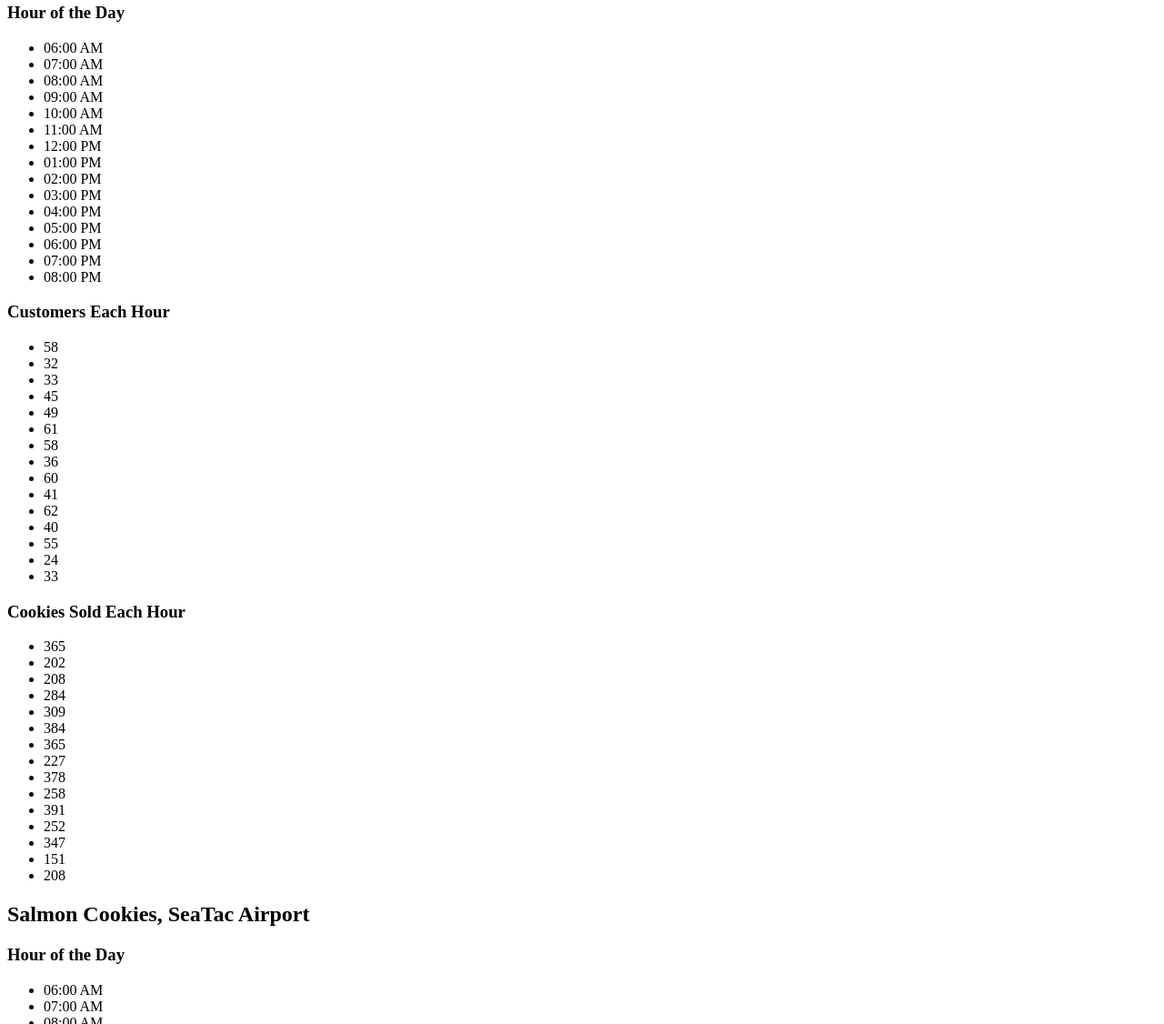
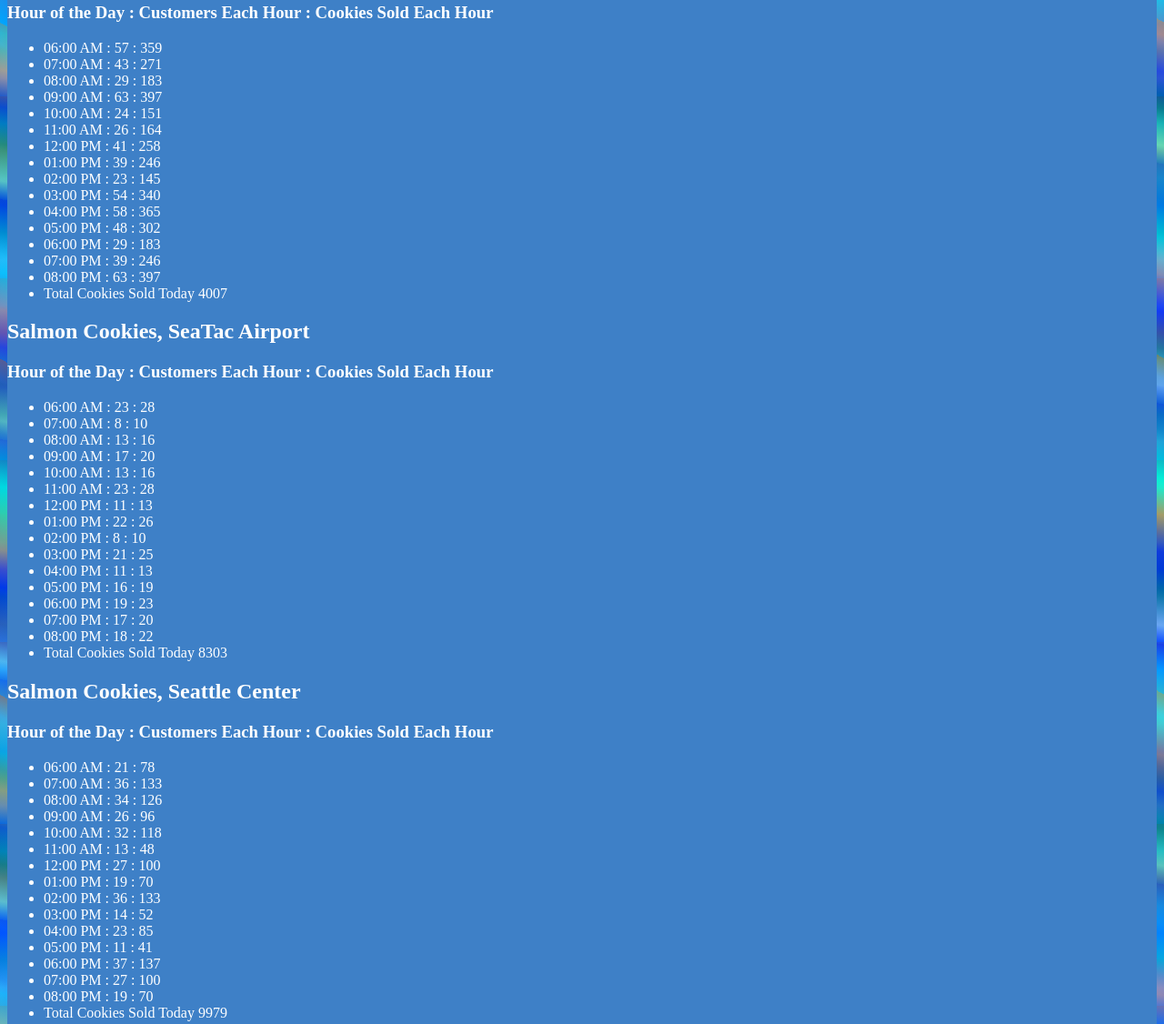
Before and after one commit to codefellows-code-201/cookie_stand, a plain HTML site: page sales.html in a window 1280 px wide. Shown: the part 124-1250 px from the top of the page at 91% size. Drawn offline with Linux system fonts and the light colour scheme.

Commit message:
finished lab 6 ordered lists and DOM

```diff
--- a/app.js
+++ b/app.js
@@ -8,10 +8,7 @@
 //Object Literal - Store #1
 var firstAndPike = {
   name: 'Salmon Cookies, First & Pike',
-  customerHeader: 'Customers Each Hour',
-  cookieHeader: 'Cookies Sold Each Hour',
-  timeHeader: 'Hour of the Day',
-  cookieTotalDescription: 'Total:',
+  header: 'Hour of the Day : Customers Each Hour : Cookies Sold Each Hour',
   min: 23,
   max: 65,
   averageCookiesSoldPerCustomer: 6.3,
@@ -40,72 +37,41 @@
   this.totalCookiesPerDay.push(totalCookies);
 };
 
-firstAndPike.renderTime = function(){
-  var storesContainer0 = document.getElementById('stores');
+//Render to the DOM
+firstAndPike.renderTimeCustomersCookiesSum = function(){
+  var storesContainer = document.getElementById('stores');
   var storeNameEl = document.createElement('h2');
   storeNameEl.textContent = this.name;
-  storesContainer0.appendChild(storeNameEl);
-  var listNameEl0 = document.createElement('h3');
-  listNameEl0.textContent = this.timeHeader;
-  storesContainer0.appendChild(listNameEl0);
+  storesContainer.appendChild(storeNameEl);
+  var timeListNameEl = document.createElement('h3');
+  timeListNameEl.textContent = this.header;
+  storesContainer.appendChild(timeListNameEl);
 
-  var unorderedListElement0 = document.createElement('ul');
+  var unorderedListElements = document.createElement('ul');
+  this.calculateAvgCustomersPerHour();
+  this.calculateCookiesPurchasedPerHour();
+  this.sumCookiesSoldPerDay();
+
   for(var i =0 ; i < hoursOpen.length ; i++){
-    var listItemEl0 = document.createElement('li');
-    listItemEl0.textContent = hoursOpen[i];
-    unorderedListElement0.appendChild(listItemEl0);
+    var listItemEl = document.createElement('li');
+    listItemEl.textContent = ((hoursOpen[i]) + ' : ' + (this.randomCustomersPerHour[i]) + ' : ' + (this.cookiesSoldEachHour[i]));
+    unorderedListElements.appendChild(listItemEl);
   }
-  storesContainer0.appendChild(unorderedListElement0);
+  var listItemEl2 = document.createElement('li');
+  listItemEl2.textContent = 'Total Cookies Sold Today ' + this.totalCookiesPerDay[0];
+  unorderedListElements.appendChild(listItemEl2);
+  storesContainer.appendChild(unorderedListElements);
 };
 
-firstAndPike.renderCustomers = function(){
-  this.calculateAvgCustomersPerHour();
-  var storesContainer = document.getElementById('stores');
-  var listNameEl = document.createElement('h3');
-  listNameEl.textContent = this.customerHeader;
-  storesContainer.appendChild(listNameEl);
-
-  var unorderedListElement = document.createElement('ul');
-  for(var i =0 ; i < this.randomCustomersPerHour.length ; i++){
-    var listItemEl = document.createElement('li');
-    listItemEl.textContent = this.randomCustomersPerHour[i];
-    unorderedListElement.appendChild(listItemEl);
-  }
-  storesContainer.appendChild(unorderedListElement);
-};
-
-firstAndPike.renderCookies = function(){
-  this.calculateCookiesPurchasedPerHour();
-  var storesContainer2 = document.getElementById('stores');
-  var listNameEl2 = document.createElement('h3');
-  listNameEl2.textContent = this.cookieHeader;
-  storesContainer2.appendChild(listNameEl2);
-
-  var unorderedListElement2 = document.createElement('ul');
-  for(var i =0 ; i < this.cookiesSoldEachHour.length ; i++){
-    var listItemEl2 = document.createElement('li');
-    listItemEl2.textContent = this.cookiesSoldEachHour[i];
-    unorderedListElement2.appendChild(listItemEl2);
-  }
-  storesContainer2.appendChild(unorderedListElement2);
-};
-
-
+firstAndPike.renderTimeCustomersCookiesSum();
 firstAndPike.sumCookiesSoldPerDay();
-firstAndPike.renderTime();
-firstAndPike.renderCustomers();
-firstAndPike.renderCookies();
-
 console.log(firstAndPike);
 
 
-// //Object Literal - Store #2
+//Object Literal - Store #2
 var seaTacAirport = {
   name: 'Salmon Cookies, SeaTac Airport',
-  customerHeader: 'Customers Each Hour',
-  cookieHeader: 'Cookies Sold Each Hour',
-  timeHeader: 'Hour of the Day',
-  cookieTotalDescription: 'Total:',
+  header: 'Hour of the Day : Customers Each Hour : Cookies Sold Each Hour',
   min: 3,
   max: 24,
   averageCookiesSoldPerCustomer: 1.2,
@@ -134,69 +100,39 @@
   this.totalCookiesPerDay.push(totalCookies);
 };
 
-seaTacAirport.renderTime = function(){
-  var storesContainer0 = document.getElementById('stores');
+seaTacAirport.renderTimeCustomersCookiesSum = function(){
+  var storesContainer = document.getElementById('stores');
   var storeNameEl = document.createElement('h2');
   storeNameEl.textContent = this.name;
-  storesContainer0.appendChild(storeNameEl);
-  var listNameEl0 = document.createElement('h3');
-  listNameEl0.textContent = this.timeHeader;
-  storesContainer0.appendChild(listNameEl0);
+  storesContainer.appendChild(storeNameEl);
+  var timeListNameEl = document.createElement('h3');
+  timeListNameEl.textContent = this.header;
+  storesContainer.appendChild(timeListNameEl);
 
-  var unorderedListElement0 = document.createElement('ul');
+  var unorderedListElements = document.createElement('ul');
+  this.calculateAvgCustomersPerHour();
+  this.calculateCookiesPurchasedPerHour();
+  this.sumCookiesSoldPerDay();
+
   for(var i =0 ; i < hoursOpen.length ; i++){
-    var listItemEl0 = document.createElement('li');
-    listItemEl0.textContent = hoursOpen[i];
-    unorderedListElement0.appendChild(listItemEl0);
+    var listItemEl = document.createElement('li');
+    listItemEl.textContent = ((hoursOpen[i]) + ' : ' + (this.randomCustomersPerHour[i]) + ' : ' + (this.cookiesSoldEachHour[i]));
+    unorderedListElements.appendChild(listItemEl);
   }
-  storesContainer0.appendChild(unorderedListElement0);
+  var listItemEl2 = document.createElement('li');
+  listItemEl2.textContent = 'Total Cookies Sold Today ' + this.totalCookiesPerDay[0];
+  unorderedListElements.appendChild(listItemEl2);
+  storesContainer.appendChild(unorderedListElements);
 };
 
-seaTacAirport.renderCustomers = function(){
-  this.calculateAvgCustomersPerHour();
-  var storesContainer = document.getElementById('stores');
-  var listNameEl = document.createElement('h3');
-  listNameEl.textContent = this.customerHeader;
-  storesContainer.appendChild(listNameEl);
-
-  var unorderedListElement = document.createElement('ul');
-  for(var i =0 ; i < this.randomCustomersPerHour.length ; i++){
-    var listItemEl = document.createElement('li');
-    listItemEl.textContent = this.randomCustomersPerHour[i];
-    unorderedListElement.appendChild(listItemEl);
-  }
-  storesContainer.appendChild(unorderedListElement);
-};
-
-seaTacAirport.renderCookies = function(){
-  this.calculateCookiesPurchasedPerHour();
-  var storesContainer2 = document.getElementById('stores');
-  var listNameEl2 = document.createElement('h3');
-  listNameEl2.textContent = this.cookieHeader;
-  storesContainer2.appendChild(listNameEl2);
-
-  var unorderedListElement2 = document.createElement('ul');
-  for(var i =0 ; i < this.cookiesSoldEachHour.length ; i++){
-    var listItemEl2 = document.createElement('li');
-    listItemEl2.textContent = this.cookiesSoldEachHour[i];
-    unorderedListElement2.appendChild(listItemEl2);
-  }
-  storesContainer2.appendChild(unorderedListElement2);
-};
-
+seaTacAirport.renderTimeCustomersCookiesSum();
 seaTacAirport.sumCookiesSoldPerDay();
-seaTacAirport.renderTime();
-seaTacAirport.renderCustomers();
-seaTacAirport.renderCookies();
 console.log(seaTacAirport);
 
-//Object Literal - Store #3
+// //Object Literal - Store #3
 var seattleCenter = {
   name: 'Salmon Cookies, Seattle Center',
-  customerHeader: 'Customers Each Hour',
-  cookieHeader: 'Cookies Sold Each Hour',
-  timeHeader: 'Hour of the Day',
-  cookieTotalDescription: 'Total:',
+  header: 'Hour of the Day : Customers Each Hour : Cookies Sold Each Hour',
   min: 11,
   max: 38,
   averageCookiesSoldPerCustomer: 3.7,
@@ -225,70 +161,39 @@
   this.totalCookiesPerDay.push(totalCookies);
 };
 
-seattleCenter.renderTime = function(){
-  var storesContainer0 = document.getElementById('stores');
+seattleCenter.renderTimeCustomersCookiesSum = function(){
+  var storesContainer = document.getElementById('stores');
   var storeNameEl = document.createElement('h2');
   storeNameEl.textContent = this.name;
-  storesContainer0.appendChild(storeNameEl);
-  var listNameEl0 = document.createElement('h3');
-  listNameEl0.textContent = this.timeHeader;
-  storesContainer0.appendChild(listNameEl0);
+  storesContainer.appendChild(storeNameEl);
+  var timeListNameEl = document.createElement('h3');
+  timeListNameEl.textContent = this.header;
+  storesContainer.appendChild(timeListNameEl);
 
-  var unorderedListElement0 = document.createElement('ul');
+  var unorderedListElements = document.createElement('ul');
+  this.calculateAvgCustomersPerHour();
+  this.calculateCookiesPurchasedPerHour();
+  this.sumCookiesSoldPerDay();
+
   for(var i =0 ; i < hoursOpen.length ; i++){
-    var listItemEl0 = document.createElement('li');
-    listItemEl0.textContent = hoursOpen[i];
-    unorderedListElement0.appendChild(listItemEl0);
+    var listItemEl = document.createElement('li');
+    listItemEl.textContent = ((hoursOpen[i]) + ' : ' + (this.randomCustomersPerHour[i]) + ' : ' + (this.cookiesSoldEachHour[i]));
+    unorderedListElements.appendChild(listItemEl);
   }
-  storesContainer0.appendChild(unorderedListElement0);
+  var listItemEl2 = document.createElement('li');
+  listItemEl2.textContent = 'Total Cookies Sold Today ' + this.totalCookiesPerDay[0];
+  unorderedListElements.appendChild(listItemEl2);
+  storesContainer.appendChild(unorderedListElements);
 };
 
-seattleCenter.renderCustomers = function(){
-  this.calculateAvgCustomersPerHour();
-  var storesContainer = document.getElementById('stores');
-  var listNameEl = document.createElement('h3');
-  listNameEl.textContent = this.customerHeader;
-  storesContainer.appendChild(listNameEl);
-
-  var unorderedListElement = document.createElement('ul');
-  for(var i =0 ; i < this.randomCustomersPerHour.length ; i++){
-    var listItemEl = document.createElement('li');
-    listItemEl.textContent = this.randomCustomersPerHour[i];
-    unorderedListElement.appendChild(listItemEl);
-  }
-  storesContainer.appendChild(unorderedListElement);
-};
-
-seattleCenter.renderCookies = function(){
-  this.calculateCookiesPurchasedPerHour();
-  var storesContainer2 = document.getElementById('stores');
-  var listNameEl2 = document.createElement('h3');
-  listNameEl2.textContent = this.cookieHeader;
-  storesContainer2.appendChild(listNameEl2);
-
-  var unorderedListElement2 = document.createElement('ul');
-  for(var i =0 ; i < this.cookiesSoldEachHour.length ; i++){
-    var listItemEl2 = document.createElement('li');
-    listItemEl2.textContent = this.cookiesSoldEachHour[i];
-    unorderedListElement2.appendChild(listItemEl2);
-  }
-  storesContainer2.appendChild(unorderedListElement2);
-};
-
-
+seattleCenter.renderTimeCustomersCookiesSum();
 seattleCenter.sumCookiesSoldPerDay();
-seattleCenter.renderTime();
-seattleCenter.renderCustomers();
-seattleCenter.renderCookies();
 console.log(seattleCenter);
 
 //Object Literal - Store #4
 var capitolHill = {
   name: 'Salmon Cookies, Capitol Hill',
-  customerHeader: 'Customers Each Hour',
-  cookieHeader: 'Cookies Sold Each Hour',
-  timeHeader: 'Hour of the Day',
-  cookieTotalDescription: 'Total:',
+  header: 'Hour of the Day : Customers Each Hour : Cookies Sold Each Hour',
   min: 20,
   max: 38,
   averageCookiesSoldPerCustomer: 2.3,
@@ -317,69 +222,39 @@
   this.totalCookiesPerDay.push(totalCookies);
 };
 
-capitolHill.renderTime = function(){
-  var storesContainer0 = document.getElementById('stores');
+capitolHill.renderTimeCustomersCookiesSum = function(){
+  var storesContainer = document.getElementById('stores');
   var storeNameEl = document.createElement('h2');
   storeNameEl.textContent = this.name;
-  storesContainer0.appendChild(storeNameEl);
-  var listNameEl0 = document.createElement('h3');
-  listNameEl0.textContent = this.timeHeader;
-  storesContainer0.appendChild(listNameEl0);
+  storesContainer.appendChild(storeNameEl);
+  var timeListNameEl = document.createElement('h3');
+  timeListNameEl.textContent = this.header;
+  storesContainer.appendChild(timeListNameEl);
 
-  var unorderedListElement0 = document.createElement('ul');
+  var unorderedListElements = document.createElement('ul');
+  this.calculateAvgCustomersPerHour();
+  this.calculateCookiesPurchasedPerHour();
+  this.sumCookiesSoldPerDay();
+
   for(var i =0 ; i < hoursOpen.length ; i++){
-    var listItemEl0 = document.createElement('li');
-    listItemEl0.textContent = hoursOpen[i];
-    unorderedListElement0.appendChild(listItemEl0);
+    var listItemEl = document.createElement('li');
+    listItemEl.textContent = ((hoursOpen[i]) + ' : ' + (this.randomCustomersPerHour[i]) + ' : ' + (this.cookiesSoldEachHour[i]));
+    unorderedListElements.appendChild(listItemEl);
   }
-  storesContainer0.appendChild(unorderedListElement0);
+  var listItemEl2 = document.createElement('li');
+  listItemEl2.textContent = 'Total Cookies Sold Today ' + this.totalCookiesPerDay[0];
+  unorderedListElements.appendChild(listItemEl2);
+  storesContainer.appendChild(unorderedListElements);
 };
 
-capitolHill.renderCustomers = function(){
-  this.calculateAvgCustomersPerHour();
-  var storesContainer = document.getElementById('stores');
-  var listNameEl = document.createElement('h3');
-  listNameEl.textContent = this.customerHeader;
-  storesContainer.appendChild(listNameEl);
-
-  var unorderedListElement = document.createElement('ul');
-  for(var i =0 ; i < this.randomCustomersPerHour.length ; i++){
-    var listItemEl = document.createElement('li');
-    listItemEl.textContent = this.randomCustomersPerHour[i];
-    unorderedListElement.appendChild(listItemEl);
-  }
-  storesContainer.appendChild(unorderedListElement);
-};
-
-capitolHill.renderCookies = function(){
-  this.calculateCookiesPurchasedPerHour();
-  var storesContainer2 = document.getElementById('stores');
-  var listNameEl2 = document.createElement('h3');
-  listNameEl2.textContent = this.cookieHeader;
-  storesContainer2.appendChild(listNameEl2);
-
-  var unorderedListElement2 = document.createElement('ul');
-  for(var i =0 ; i < this.cookiesSoldEachHour.length ; i++){
-    var listItemEl2 = document.createElement('li');
-    listItemEl2.textContent = this.cookiesSoldEachHour[i];
-    unorderedListElement2.appendChild(listItemEl2);
-  }
-  storesContainer2.appendChild(unorderedListElement2);
-};
-
+capitolHill.renderTimeCustomersCookiesSum();
 capitolHill.sumCookiesSoldPerDay();
-capitolHill.renderTime();
-capitolHill.renderCustomers();
-capitolHill.renderCookies();
 console.log(capitolHill);
 
 //Object Literal - Store #5
 var alki = {
   name: 'Salmon Cookies, Alki',
-  customerHeader: 'Customers Each Hour',
-  cookieHeader: 'Cookies Sold Each Hour',
-  timeHeader: 'Hour of the Day',
-  cookieTotalDescription: 'Total:',
+  header: 'Hour of the Day : Customers Each Hour : Cookies Sold Each Hour',
   min: 2,
   max: 16,
   averageCookiesSoldPerCustomer: 4.6,
@@ -390,13 +265,13 @@
 
 alki.calculateAvgCustomersPerHour = function() {
   for(var i = 0 ; i < hoursOpen.length ; i++) {
-    var randomCustomers = Math.floor(Math.random() * (this.max - this.min + 1 )) + this.min;
+    var randomCustomers = Math.floor(Math.random() * (this.max - this.min + 1)) + this.min;
     this.randomCustomersPerHour.push(randomCustomers);
   }
 };
 
 alki.calculateCookiesPurchasedPerHour = function() {
-  for(var i = 0 ; i <hoursOpen.length ; i++) {
+  for(var i = 0 ; i < hoursOpen.length ; i++) {
     var cookiesPurchasedPerHour = Math.round(this.randomCustomersPerHour[i] * this.averageCookiesSoldPerCustomer);
     this.cookiesSoldEachHour.push(cookiesPurchasedPerHour);
   }
@@ -408,58 +283,31 @@
   this.totalCookiesPerDay.push(totalCookies);
 };
 
-alki.renderTime = function(){
-  var storesContainer0 = document.getElementById('stores');
+alki.renderTimeCustomersCookiesSum = function(){
+  var storesContainer = document.getElementById('stores');
   var storeNameEl = document.createElement('h2');
   storeNameEl.textContent = this.name;
-  storesContainer0.appendChild(storeNameEl);
-  var listNameEl0 = document.createElement('h3');
-  listNameEl0.textContent = this.timeHeader;
-  storesContainer0.appendChild(listNameEl0);
+  storesContainer.appendChild(storeNameEl);
+  var timeListNameEl = document.createElement('h3');
+  timeListNameEl.textContent = this.header;
+  storesContainer.appendChild(timeListNameEl);
 
-  var unorderedListElement0 = document.createElement('ul');
+  var unorderedListElements = document.createElement('ul');
+  this.calculateAvgCustomersPerHour();
+  this.calculateCookiesPurchasedPerHour();
+  this.sumCookiesSoldPerDay();
+
   for(var i =0 ; i < hoursOpen.length ; i++){
-    var listItemEl0 = document.createElement('li');
-    listItemEl0.textContent = hoursOpen[i];
-    unorderedListElement0.appendChild(listItemEl0);
+    var listItemEl = document.createElement('li');
+    listItemEl.textContent = ((hoursOpen[i]) + ' : ' + (this.randomCustomersPerHour[i]) + ' : ' + (this.cookiesSoldEachHour[i]));
+    unorderedListElements.appendChild(listItemEl);
   }
-  storesContainer0.appendChild(unorderedListElement0);
+  var listItemEl2 = document.createElement('li');
+  listItemEl2.textContent = 'Total Cookies Sold Today ' + this.totalCookiesPerDay[0];
+  unorderedListElements.appendChild(listItemEl2);
+  storesContainer.appendChild(unorderedListElements);
 };
 
-alki.renderCustomers = function(){
-  this.calculateAvgCustomersPerHour();
-  var storesContainer = document.getElementById('stores');
-  var listNameEl = document.createElement('h3');
-  listNameEl.textContent = this.customerHeader;
-  storesContainer.appendChild(listNameEl);
-
-  var unorderedListElement = document.createElement('ul');
-  for(var i =0 ; i < this.randomCustomersPerHour.length ; i++){
-    var listItemEl = document.createElement('li');
-    listItemEl.textContent = this.randomCustomersPerHour[i];
-    unorderedListElement.appendChild(listItemEl);
-  }
-  storesContainer.appendChild(unorderedListElement);
-};
-
-alki.renderCookies = function(){
-  this.calculateCookiesPurchasedPerHour();
-  var storesContainer2 = document.getElementById('stores');
-  var listNameEl2 = document.createElement('h3');
-  listNameEl2.textContent = this.cookieHeader;
-  storesContainer2.appendChild(listNameEl2);
-
-  var unorderedListElement2 = document.createElement('ul');
-  for(var i =0 ; i < this.cookiesSoldEachHour.length ; i++){
-    var listItemEl2 = document.createElement('li');
-    listItemEl2.textContent = this.cookiesSoldEachHour[i];
-    unorderedListElement2.appendChild(listItemEl2);
-  }
-  storesContainer2.appendChild(unorderedListElement2);
-};
-
+alki.renderTimeCustomersCookiesSum();
 alki.sumCookiesSoldPerDay();
-alki.renderTime();
-alki.renderCustomers();
-alki.renderCookies();
 console.log(alki);
--- a/sales.html
+++ b/sales.html
@@ -1,11 +1,14 @@
 <!DOCTYPE html>
 <html lang="en">
+
 <head>
   <meta charset="UTF-8">
   <meta name="viewport" content="width=device-width, initial-scale=1.0">
   <meta http-equiv="X-UA-Compatible" content="ie=edge">
+  <link rel="stylesheet" type="text/css" media="screen" href="style.css" />
   <title>Salmon Cookie Sales</title>
 </head>
+
 <body>
   <h1 id="salesTitle">Salmon Cookie Sales</h1>
 
@@ -13,4 +16,5 @@
 
   <script src="app.js"></script>
 </body>
+
 </html>
--- a/style.css
+++ b/style.css
@@ -18,3 +18,7 @@
   /* /* background-image: url("images/totem_background2_small_transparent.png"); */
   /* background-repeat: repeat; */
 }
+
+#stores {
+  background: rgb(62, 128, 199);
+}
```
Also changed, not shown: index.html (+7 -3 lines).
